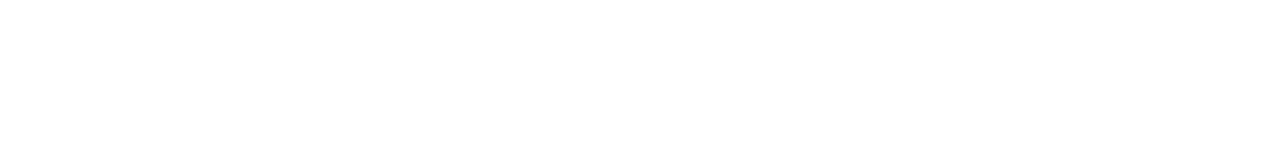
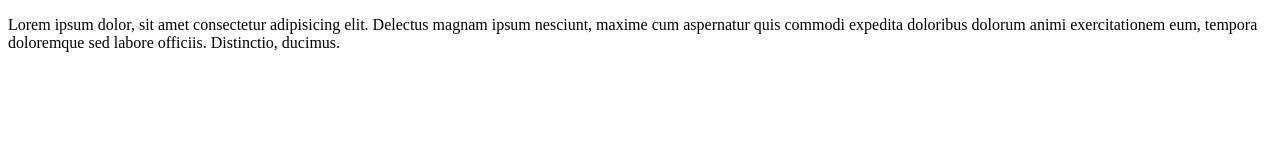
Before and after one commit to anggagalih84/Latihan-Github, a plain HTML site: page index-1.html in a window 1280 px wide. Drawn offline with Linux system fonts and the light colour scheme.

Commit message:
add body<p>

```diff
--- a/index-1.html
+++ b/index-1.html
@@ -4,9 +4,11 @@
     <meta charset="UTF-8">
     <meta http-equiv="X-UA-Compatible" content="IE=edge">
     <meta name="viewport" content="width=, initial-scale=1.0">
-    <title>HELLO</title>
+    <title></title>
 </head>
 <body>
-
+    <p>Lorem ipsum dolor, sit amet consectetur adipisicing elit.
+        Delectus magnam ipsum nesciunt, maxime cum aspernatur quis commodi expedita doloribus dolorum
+        animi exercitationem eum, tempora doloremque sed labore officiis. Distinctio, ducimus.</p>
 </body>
 </html>
```
